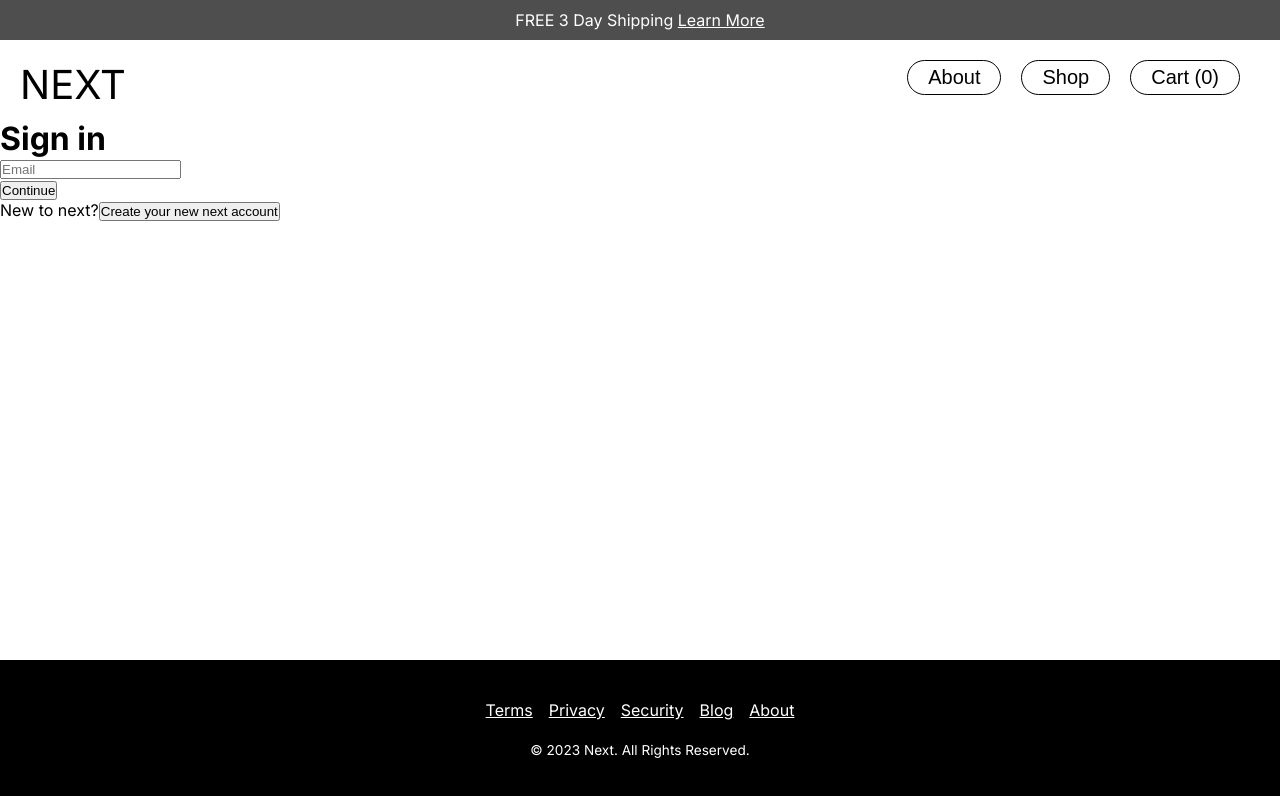
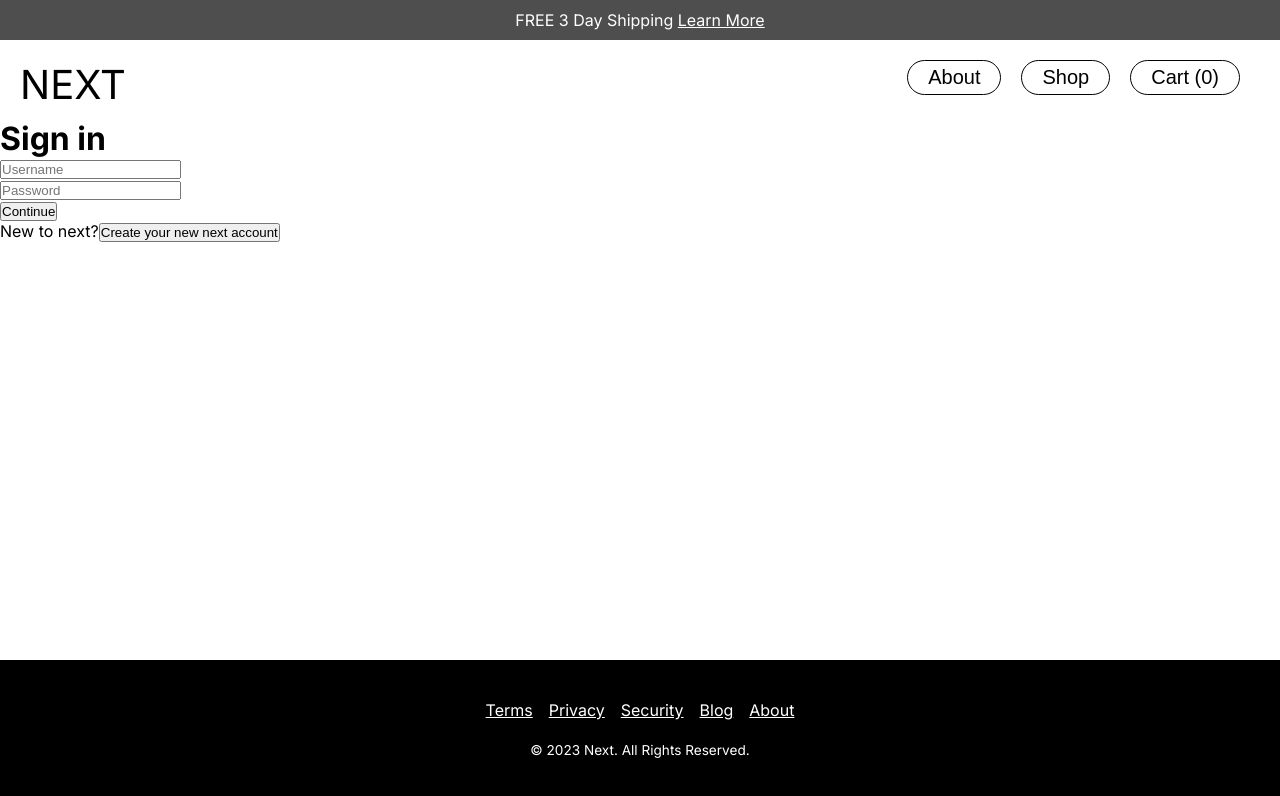
Before and after one commit to Bsodoge/Fullstack_Ecommerce_Nextjs, a Next.js app: page /login in a window 1280 px wide. Shown: the top 796 px of the page. Built offline with nearby package versions, Linux system fonts and the light colour scheme; no server answers; the database is empty.

Commit message:
Add basic login functionality

```diff
--- a/app/login/page.tsx
+++ b/app/login/page.tsx
@@ -1,11 +1,42 @@
-import styles from "./page.module.css"
+'use client'
+
+import { FormEvent, useRef, useState } from "react";
+import styles from "./page.module.css";
+import { useRouter } from "next/navigation";
 export default function Login() {
+    const usernameInput = useRef<HTMLInputElement>(null);
+    const passwordInput = useRef<HTMLInputElement>(null);
+    const [error, setError] = useState<boolean>(false);
+    const route = useRouter();
+    const handleSubmit = async (e: FormEvent) => {
+        e.preventDefault();
+        if (!usernameInput.current?.value.trim().length || !passwordInput.current?.value.trim().length) {
+            setError(true);
+            return;
+        }
+        const options: RequestInit = {
+            method: 'POST',
+            body: JSON.stringify({ username: usernameInput.current?.value, password: passwordInput.current?.value })
+        }
+        const response = await fetch('/api/auth/login', options);
+        const data = await response.json();
+        if (!data.authenticated) {
+            setError(true);
+        } else {
+            setError(false);
+            route.push('/checkout');
+        }
+    }
     return (
         <main className={styles.main}>
-            <form action="">
+            <form action="" className={styles.form} onSubmit={handleSubmit}>
                 <h1>Sign in</h1>
+                {error ? <span className={styles.error}>Username or password is incorrect</span> : <></>}
                 <div className={styles.field}>
-                    <input type="text" name="email" id="" placeholder="Email" required />
+                    <input type="text" name="username" id="" placeholder="Username" ref={usernameInput} required />
+                </div>
+                <div className={styles.field}>
+                    <input type="password" name="passowrd" id="" placeholder="Password" ref={passwordInput} required />
                 </div>
                 <button className={styles.signin_button} >Continue</button>
             </form>
```
